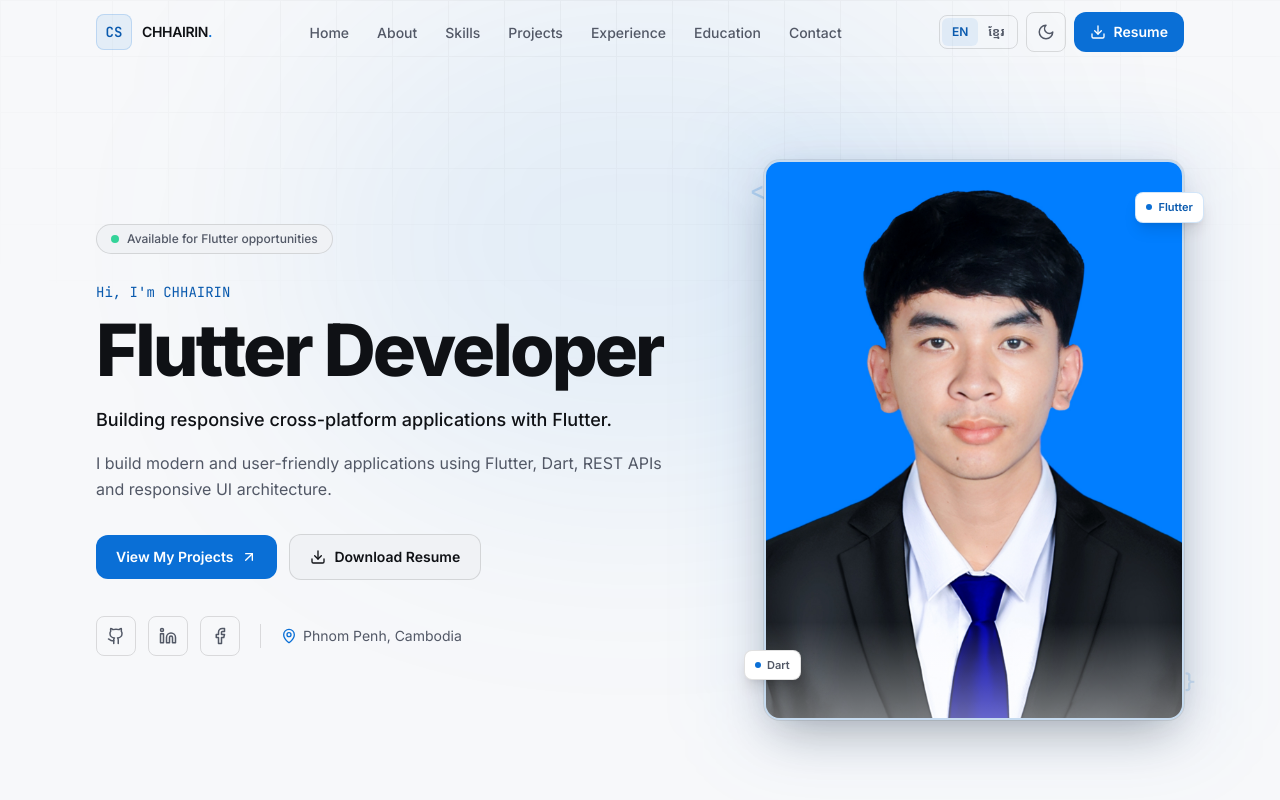
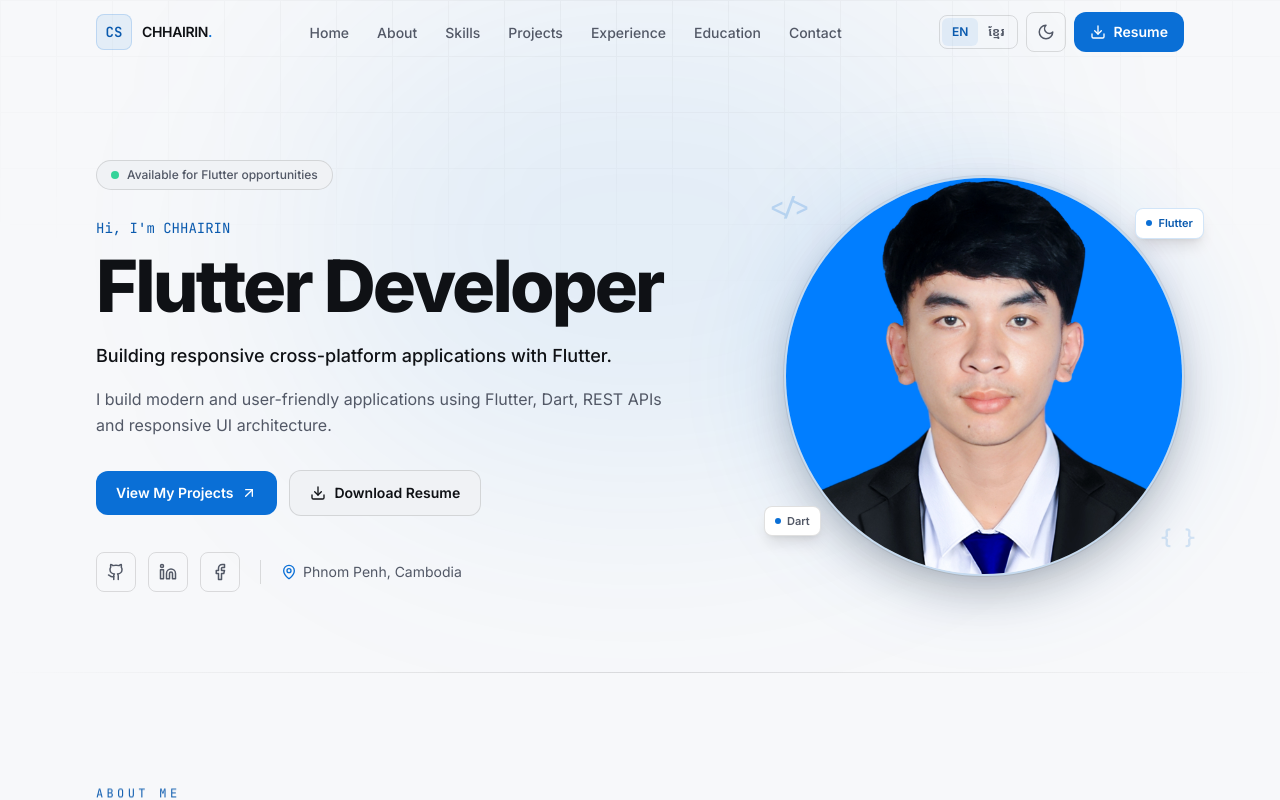
Before and after one commit to SARONCHAIRIN/portfolio, a React (Vite) app: page / in a window 1280 px wide. Shown: the top 800 px of the page. Built offline with nearby package versions, Linux system fonts and the light colour scheme.

Commit message:
edit profile image

```diff
--- a/src/components/Hero.tsx
+++ b/src/components/Hero.tsx
@@ -147,12 +147,15 @@ export default function Hero() {
             <div className="relative">
               {/* Decorative glow behind image */}
               <div
-                className="pointer-events-none absolute -inset-6 rounded-[2rem] blur-2xl"
+                className="pointer-events-none absolute -inset-6 rounded-full blur-2xl"
+
                 style={{ backgroundColor: 'var(--accent-bg)' }}
               />
 
+
               {/* Decorative code-bracket watermark */}
               <span
+
                 className="pointer-events-none absolute -left-4 top-4 select-none font-mono text-2xl font-bold opacity-20"
                 style={{ color: 'var(--accent)' }}
               >
@@ -167,10 +170,10 @@ export default function Hero() {
 
               {/* Image container */}
               <div
-                className="relative overflow-hidden rounded-2xl"
+                className="relative overflow-hidden rounded-full"
                 style={{
-                  width: 'clamp(260px, 70vw, 420px)',
-                  aspectRatio: '3 / 4',
+                  width: 'clamp(280px, 60vw, 400px)',
+                  height: 'clamp(280px, 60vw, 400px)',
                   border: '2px solid var(--accent-border)',
                   boxShadow:
                     '0 0 0 1px var(--border), 0 20px 50px -12px rgba(0,0,0,0.3), 0 0 30px -5px var(--accent-bg)',
@@ -181,17 +184,11 @@ export default function Hero() {
                   src={PROFILE_IMAGE_URL}
                   alt="CHHAIRIN SARON - Flutter Developer"
                   className="h-full w-full object-cover"
+                  style={{
+                    objectPosition: 'center 20%',
+                  }}
                   loading="eager"
                   decoding="async"
-                />
-                {/* Subtle bottom gradient for depth */}
-                <div
-                  className="pointer-events-none absolute inset-x-0 bottom-0 h-24"
-                  style={{
-                    background:
-                      'linear-gradient(to top, var(--bg-card), transparent)',
-                    opacity: 0.4,
-                  }}
                 />
               </div>
 
```
Lines whose indentation alone changed are shown as unchanged.
